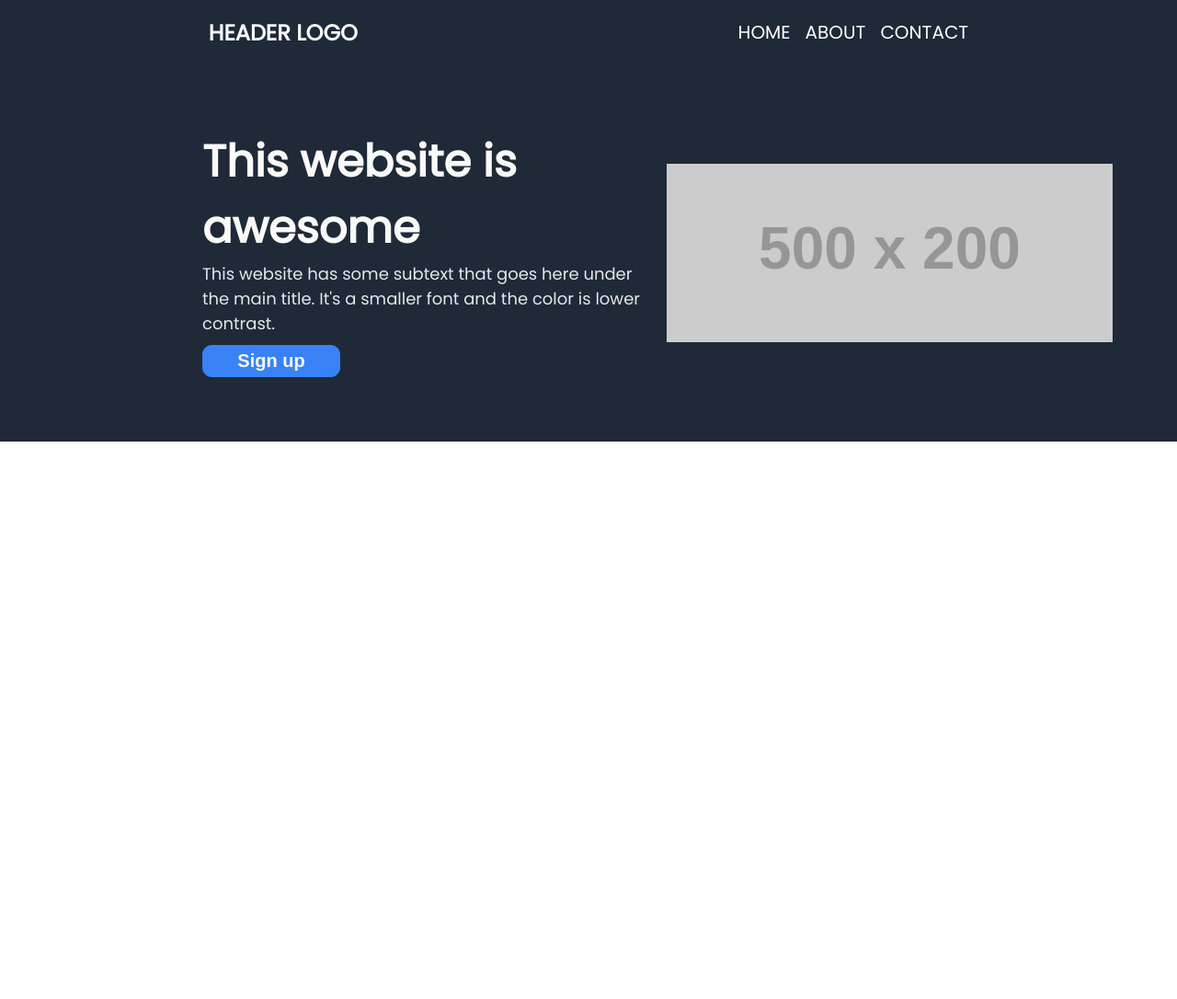
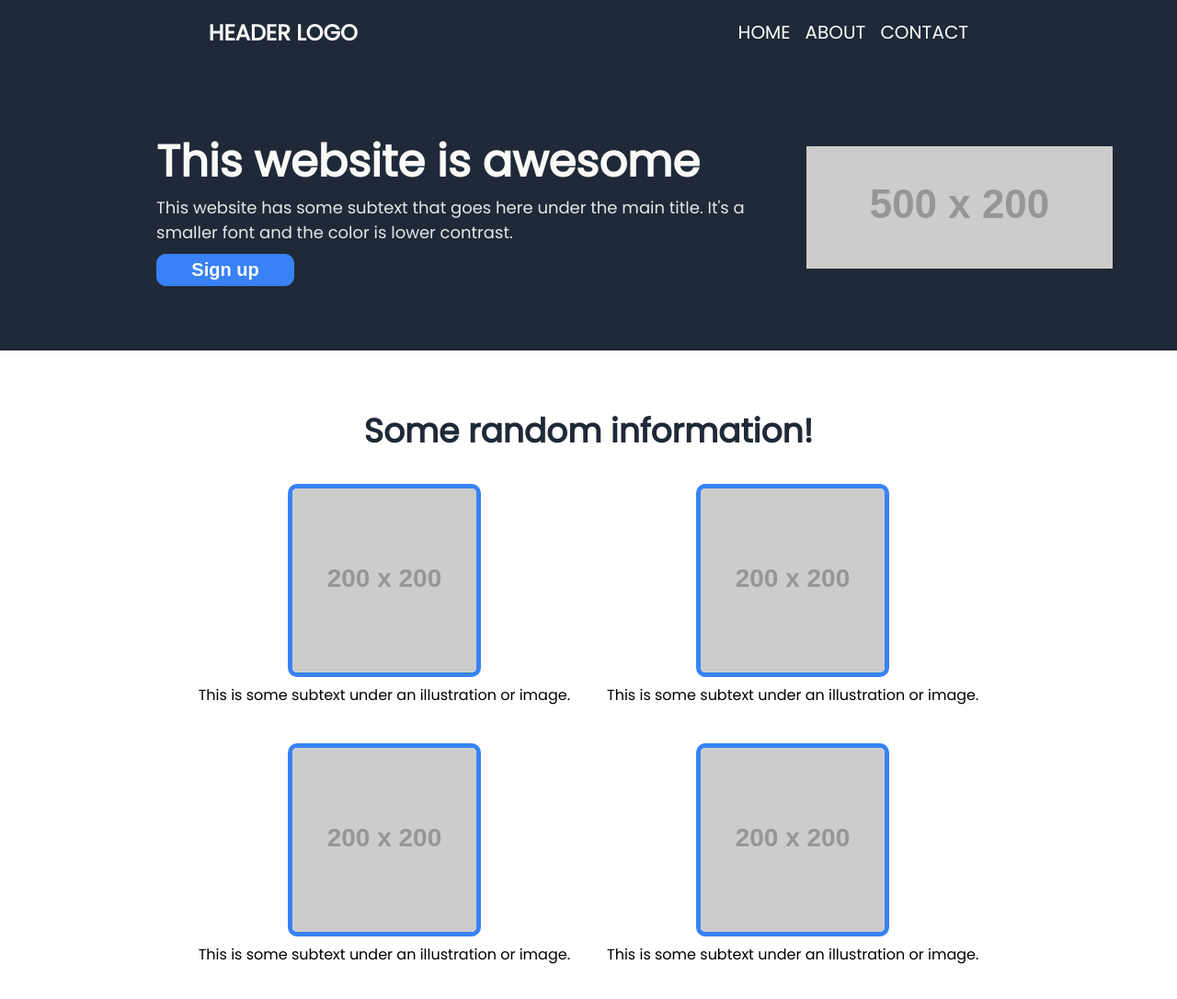
Before and after one commit to bananabread08/landing-page, a plain HTML site: page index.html in a window 1280 px wide. Shown: the whole page at 92% size. Before the commit the page ends 800 px from the top, so only its background shows below. Drawn offline with Linux system fonts and the light colour scheme; placeholder pictures from the web are drawn by us.

Commit message:
fixed width overflowing

```diff
--- a/index.html
+++ b/index.html
@@ -16,7 +16,8 @@
         <li><a href="#">CONTACT</a></li>
       </ul>
     </nav>
-    <div class="header-cont">
+
+    <section class="header-cont">
       <header>
         <div class="header-main">This website is awesome</div>
         <div class="header-second">
@@ -29,6 +30,28 @@
         class="header-img"
         src="https://via.placeholder.com/500x200.png?text=This+is+a+placeholder+image"
       />
-    </div>
+    </section>
+
+    <section class="main-cont">
+      <div class="main-cont-header">Some random information!</div>
+      <div class="info-cont">
+        <div class="cards">
+          <img src="https://via.placeholder.com/200x200.png" />
+          <div>This is some subtext under an illustration or image.</div>
+        </div>
+        <div class="cards">
+          <img src="https://via.placeholder.com/200x200.png" />
+          <div>This is some subtext under an illustration or image.</div>
+        </div>
+        <div class="cards">
+          <img src="https://via.placeholder.com/200x200.png" />
+          <div>This is some subtext under an illustration or image.</div>
+        </div>
+        <div class="cards">
+          <img src="https://via.placeholder.com/200x200.png" />
+          <div>This is some subtext under an illustration or image.</div>
+        </div>
+      </div>
+    </section>
   </body>
 </html>
--- a/styles/style.css
+++ b/styles/style.css
@@ -20,8 +20,8 @@ html {
 body {
   display: flex;
   flex-direction: column;
-  min-height: 100vh;
   margin: 0;
+  padding: 0;
   font-family: 'Poppins', sans-serif;
 }
 
@@ -29,6 +29,7 @@ nav {
   display: flex;
   justify-content: space-around;
   align-items: center;
+  width: 100%;
   background: var(--cool-black);
   color: var(--strong-white);
   padding: 20px;
@@ -60,16 +61,16 @@ ul li a:hover {
   display: flex;
   justify-content: space-evenly;
   align-items: center;
+  width: 100%;
   background: var(--cool-black);
   padding: 70px;
 }
 header {
-  width: 500px;
-  margin-left: 150px;
+  margin-left: 100px;
 }
 .header-main {
   font-size: 48px;
-  font-weight: bolder;
+  font-weight: 800;
   color: var(--strong-white);
 }
 .header-second {
@@ -77,7 +78,7 @@ header {
   color: var(--weak-white);
 }
 .header-img {
-  min-width: 300px;
+  min-width: 200px;
   margin-left: 20px;
 }
 header button {
@@ -91,3 +92,28 @@ header button {
   border: 1px solid var(--cool-blue);
   border-radius: 10px;
 }
+.main-cont {
+  display: flex;
+  flex-direction: column;
+  align-items: center;
+  justify-content: center;
+  padding: 60px;
+}
+.main-cont-header {
+  font-size: 36px;
+  font-weight: 800;
+  color: var(--cool-black);
+}
+.info-cont {
+  display: flex;
+  justify-content: center;
+  align-items: center;
+  flex-wrap: wrap;
+  gap: 40px;
+  text-align: center;
+  margin: 30px 0 30px 0;
+}
+.cards img {
+  border: solid 5px var(--cool-blue);
+  border-radius: 10px;
+}
```
